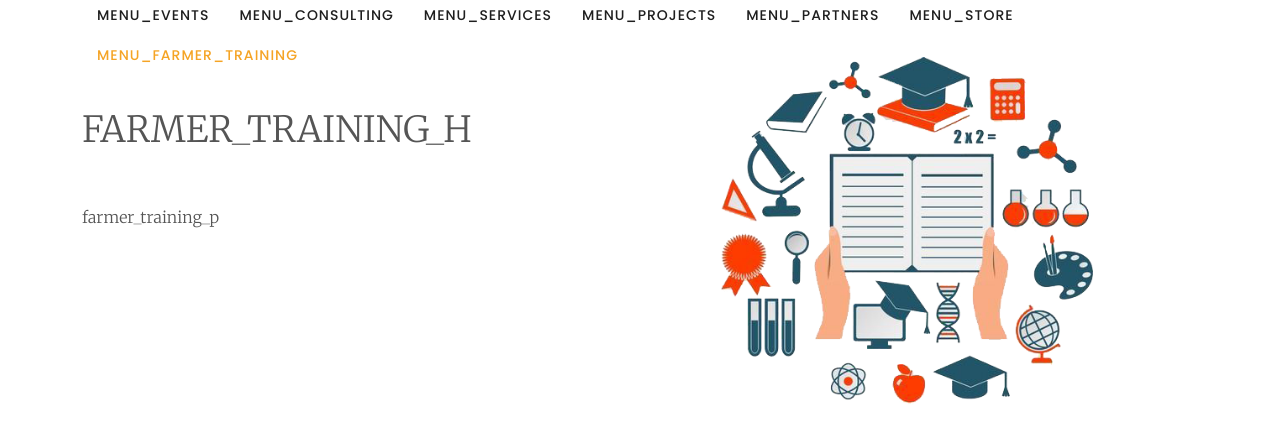
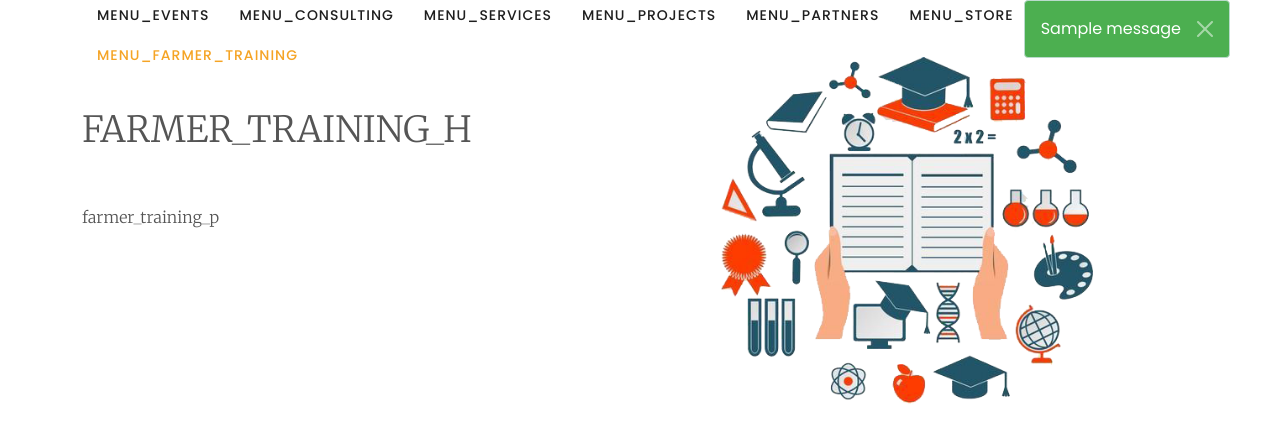
Before and after one commit to temir8173/agrotech, a Django app: page /farmer_training in a window 1280 px wide. Shown: the part 100-542 px from the top of the page. Run offline with Django 3.2, Linux system fonts and the light colour scheme; tables that the repository leaves empty hold one stand-in row (values such as "Sample post"); one stand-in notice (Sample message) is shown; some libraries are stand-ins or nearby versions.

Commit message:
add saving training requests

```diff
--- a/agrotech/base_front/forms.py
+++ b/agrotech/base_front/forms.py
@@ -1,5 +1,5 @@
 from django import forms
-from .models import Topic, News, Services, Partners, Consulting
+from .models import Topic, News, Services, Partners, Consulting, TrainingRequests
 from ckeditor.widgets import CKEditorWidget
 from ckeditor_uploader.fields import RichTextUploadingFormField
 
@@ -40,8 +40,7 @@ class ConsultingForm(forms.ModelForm):
         fields = '__all__'
 
 
-class FarmerTrainingForm(forms.Form):
-    name = forms.CharField()
-    email = forms.EmailField()
-    phone = forms.CharField()
-    message = forms.CharField(label='My Textarea Field', widget=forms.Textarea)
+class FarmerTrainingForm(forms.ModelForm):
+    class Meta:
+        model = TrainingRequests
+        fields = '__all__'
--- a/agrotech/base_front/models.py
+++ b/agrotech/base_front/models.py
@@ -35,9 +35,9 @@ class News(models.Model):
 
 
 class ServiceCategories(models.Model):
-    name_kk = models.CharField(max_length=64)
-    name_ru = models.CharField(max_length=64)
-    name_en = models.CharField(max_length=64)
+    name_kk = models.CharField(max_length=255)
+    name_ru = models.CharField(max_length=255)
+    name_en = models.CharField(max_length=255)
     description_kk = models.TextField(max_length=255, null=True, blank=True)
     description_ru = models.TextField(max_length=255, null=True, blank=True)
     description_en = models.TextField(max_length=255, null=True, blank=True)
@@ -51,7 +51,7 @@ class ServiceCategories(models.Model):
 
 class Services(models.Model):
     base_id = models.IntegerField(null=True, blank=True)
-    name = models.CharField(max_length=64)
+    name = models.CharField(max_length=255)
     locale = models.CharField(max_length=4, default='kk', choices=settings.LANGUAGES)
     description = models.TextField(max_length=255, null=True, blank=True)
     price = models.CharField(max_length=64)
@@ -82,7 +82,7 @@ class Partners(models.Model):
 class Consulting(models.Model):
     base_id = models.IntegerField(null=True, blank=True)
     name = models.CharField(max_length=255)
-    slug = models.CharField(max_length=64, null=True, blank=True)
+    slug = models.CharField(max_length=255, null=True, blank=True)
     locale = models.CharField(max_length=4, default='kk', choices=settings.LANGUAGES)
     logo = models.ImageField(upload_to='consulting_logo/', null=True, blank=True)
     description = models.TextField(max_length=1500, null=True, blank=True)
@@ -92,3 +92,16 @@ class Consulting(models.Model):
 
     def __str__(self):
         return self.name
+
+class TrainingRequests(models.Model):
+    name = models.CharField(max_length=255)
+    email = models.CharField(max_length=64)
+    phone = models.CharField(max_length=64)
+    question = models.TextField(max_length=1500, null=True, blank=True)
+    is_answered = models.BooleanField(default=False)
+
+    def __repr__(self):
+        return self.__str__()
+
+    def __str__(self):
+        return self.name
--- a/agrotech/base_front/templates/base_front/_footer.html
+++ b/agrotech/base_front/templates/base_front/_footer.html
@@ -1,6 +1,21 @@
 {% load static %}
 {% load i18n %}
 {% load custom_filters %}
+
+
+
+{% if messages %}
+    {% for message in messages %}
+        <div class="custom-alert alert
+        {% if message.tags %}{{ message.tags }}{% endif %}
+        alert-success alert-dismissible fade show" role="alert">
+          {{ message }}
+          <button type="button" class="btn-close" data-bs-dismiss="alert" aria-label="Close"></button>
+        </div>
+    {% endfor %}
+{% endif %}
+
+
 
 <!-- Footer -->
 <footer class="text-center text-lg-start text-white">
--- a/agrotech/base_front/templates/base_front/farmer_training.html
+++ b/agrotech/base_front/templates/base_front/farmer_training.html
@@ -36,8 +36,8 @@
             </div>
 
             <div class="form-group">
-                <label for="{{ form.message.id_for_label }}" class="form-label">{% trans "farmer_message" %}</label>
-                {{ form.message }}
+                <label for="{{ form.question.id_for_label }}" class="form-label">{% trans "farmer_message" %}</label>
+                {{ form.question }}
             </div>
 
             <button type="submit" class="btn btn-primary mt-5">{% trans "submit_btn" %}</button>
--- a/agrotech/base_front/templates/base_front/layout.html
+++ b/agrotech/base_front/templates/base_front/layout.html
@@ -46,6 +46,7 @@
     <script src="{% static 'base_front/assets/js/video.js' %}"></script>
     <script src="{% static 'base_front/assets/js/slick-slider.js' %}"></script>
     <script src="{% static 'base_front/assets/js/custom.js' %}"></script>
+
     <script>
         //according to loftblog tut
         $('.nav li:first').addClass('active');
--- a/agrotech/base_front/views.py
+++ b/agrotech/base_front/views.py
@@ -1,12 +1,15 @@
 from datetime import datetime
 from itertools import groupby
 
+from django.contrib import messages
 from django.core.mail import send_mail, BadHeaderError
 from django.core.paginator import Paginator
 from django.db import models
 from django.http import HttpRequest, HttpResponse, Http404
 from django.shortcuts import render, redirect, get_object_or_404
 from django.utils import translation
+from django.utils.translation import gettext as _
+
 
 from agrotech import settings
 from base_front.forms import FarmerTrainingForm
@@ -159,25 +162,9 @@ def farmer_training(request):
     if request.method == 'POST':
         form = FarmerTrainingForm(request.POST)
         if form.is_valid():
-            print(request.POST)
-            name = form.cleaned_data['name']
-            email = form.cleaned_data['email']
-            message = form.cleaned_data['message']
-
-            # Prepare email content
-            subject = 'Обучение фермера'
-            body = f'Name: {name}\nEmail: {email}\nPhone: {email}\nMessage: {message}'
-            sender_email = 'iliyassov95@yandex.kz'  # Replace with your email address
-            recipient_email = 'temir8173@gmail.com'  # Replace with the recipient's email address
-
-            try:
-                send_mail(subject, body, sender_email, [recipient_email])
-            except BadHeaderError:
-                return HttpResponse('Invalid header found.')
-
-            # Handle successful form submission (e.g., redirect to a thank you page)
-            return HttpResponse('Thank you for your message!')
-
+            form.save()
+            messages.success(request, _('training_success_submitted'))
+            form = FarmerTrainingForm()
     else:
         form = FarmerTrainingForm()
 
--- a/agrotech/static/base_front/assets/css/styles.css
+++ b/agrotech/static/base_front/assets/css/styles.css
@@ -2588,3 +2588,19 @@ form.farmer-training textarea {
     justify-content: center;
   }
 }
+
+.custom-alert {
+  position: fixed;
+  top: 100px;
+  right: 50px;
+  z-index: 999;
+}
+
+.success {
+    background-color: #4CAF50;
+    color: white;
+}
+
+.btn-close {
+  filter: invert(1);
+}
```
Also changed, not shown: agrotech/base_front/admin.py (+10 -2 lines), agrotech/base_front/locale/en/LC_MESSAGES/django.po, agrotech/base_front/locale/kk/LC_MESSAGES/django.po, agrotech/base_front/locale/ru/LC_MESSAGES/django.po, agrotech/base_front/migrations/0023_alter_consulting_slug_and_more.py (added), agrotech/base_front/migrations/0024_trainingrequests.py (added), agrotech/base_front/migrations/0025_trainingrequests_is_answered.py (added), 2 other files.
